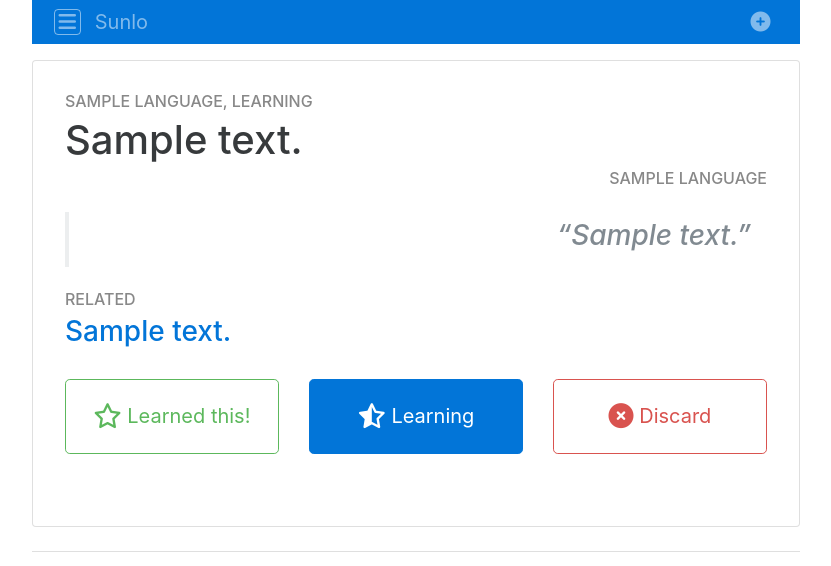
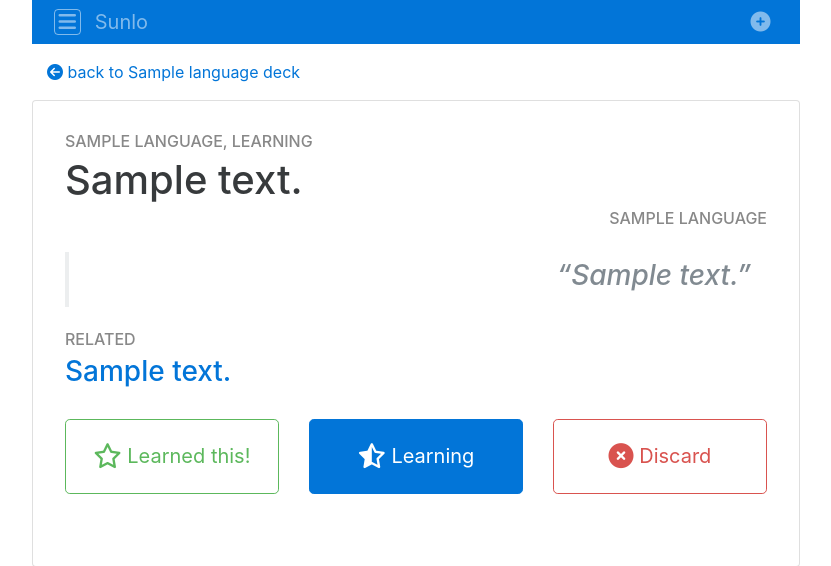
Before and after one commit to michaelsnook/sunlo, a Django app: page /card/1/ in a window 1280 px wide. Shown: the top 566 px of the page, without its empty margins (224-1055 px from the left). Run offline with Django 3.2, Linux system fonts and the light colour scheme; a user stored in the database is signed in; tables that the repository leaves empty hold one stand-in row (values such as "Sample post"); style sheets or scripts are compiled from the project's sources; parts of the project's set-up code (start-up, migrations or seed data) failed here and were passed over; some libraries are stand-ins or nearby versions.

Commit message:
Add 'back' link to card_detail view

```diff
--- a/cards/templates/cards/base.html
+++ b/cards/templates/cards/base.html
@@ -16,7 +16,7 @@
   {% block header %}
   <header id="header">
     <nav class="app-nav navbar navbar-dark bg-primary p-a-0">
-      <div id="navbar" class="container nav navbar-nav">
+      <div id="navbar" class="container-fluid nav navbar-nav">
         <a class="nav-item navbar-brand nav-link"
         data-toggle="collapse" data-target="#navigation" aria-controls="navigation" aria-expanded="false" aria-label="Toggle navigation" href="#">
           <i class="fa fa-bars" aria-hidden="true"></i> Sunlo
@@ -106,7 +106,14 @@
     {% endblock %}
   </header>
 
+
+
   <main id="main">
+    <section class="container-fluid back m-y-1">
+    {% block back %}
+    {% endblock %}
+    </section>
+
     {% for message in messages %}
     <div class="alert alert-dismissable fade in
         {% if message.tags %}alert-{{ message.tags }}{% endif %}" role="alert">
--- a/cards/templates/cards/card_detail.html
+++ b/cards/templates/cards/card_detail.html
@@ -1,6 +1,16 @@
 {% extends 'cards/base.html' %}
+
+{% block back %}
+{% if card.language in person.languages %}
+
+<a href="{% url 'my_deck' card.language.name %}">
+  <i class="fa fa-arrow-circle-left"></i> back to {{ card.language }} deck
+</a>
+
+{% endif %}
+{% endblock %}
+
 {% block content %}
-
 <section class="card container">
   <div class="row">
     <div class="col-md-12">
```
